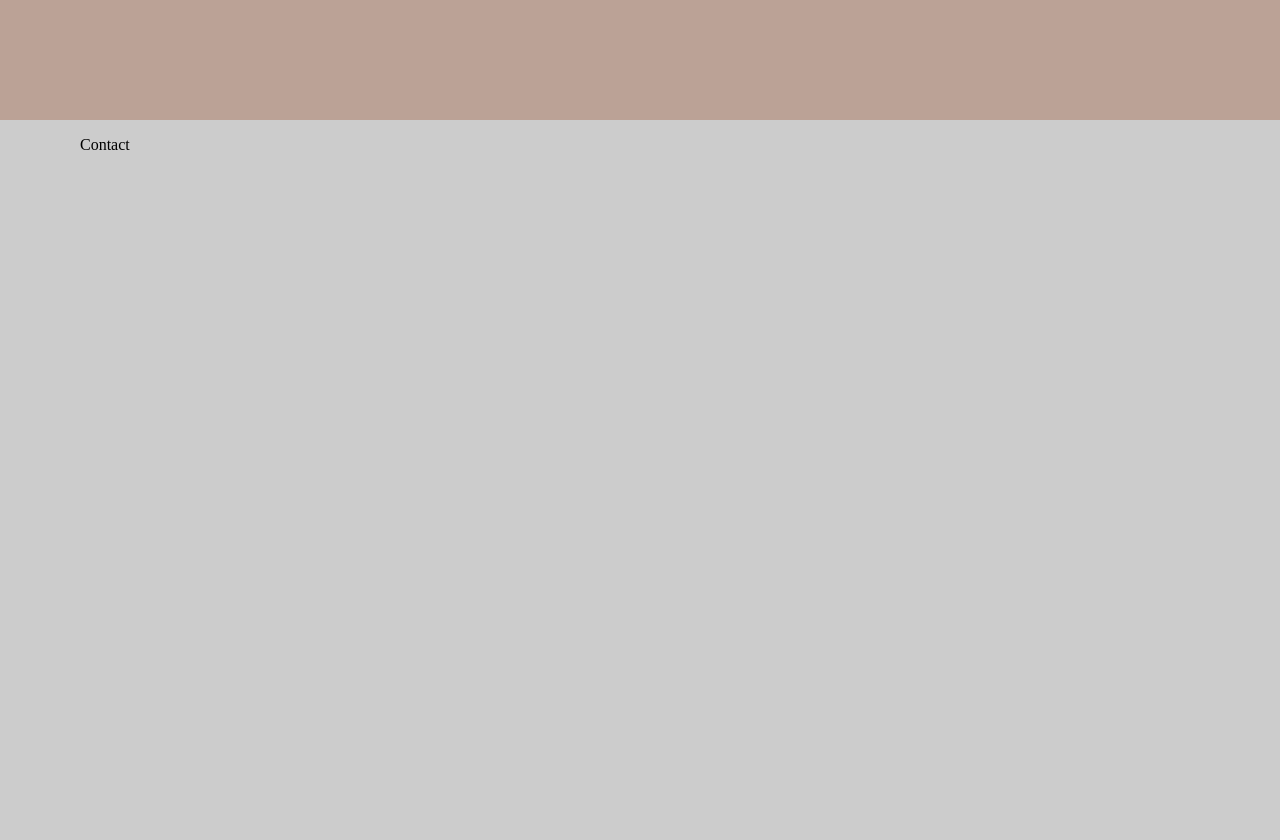
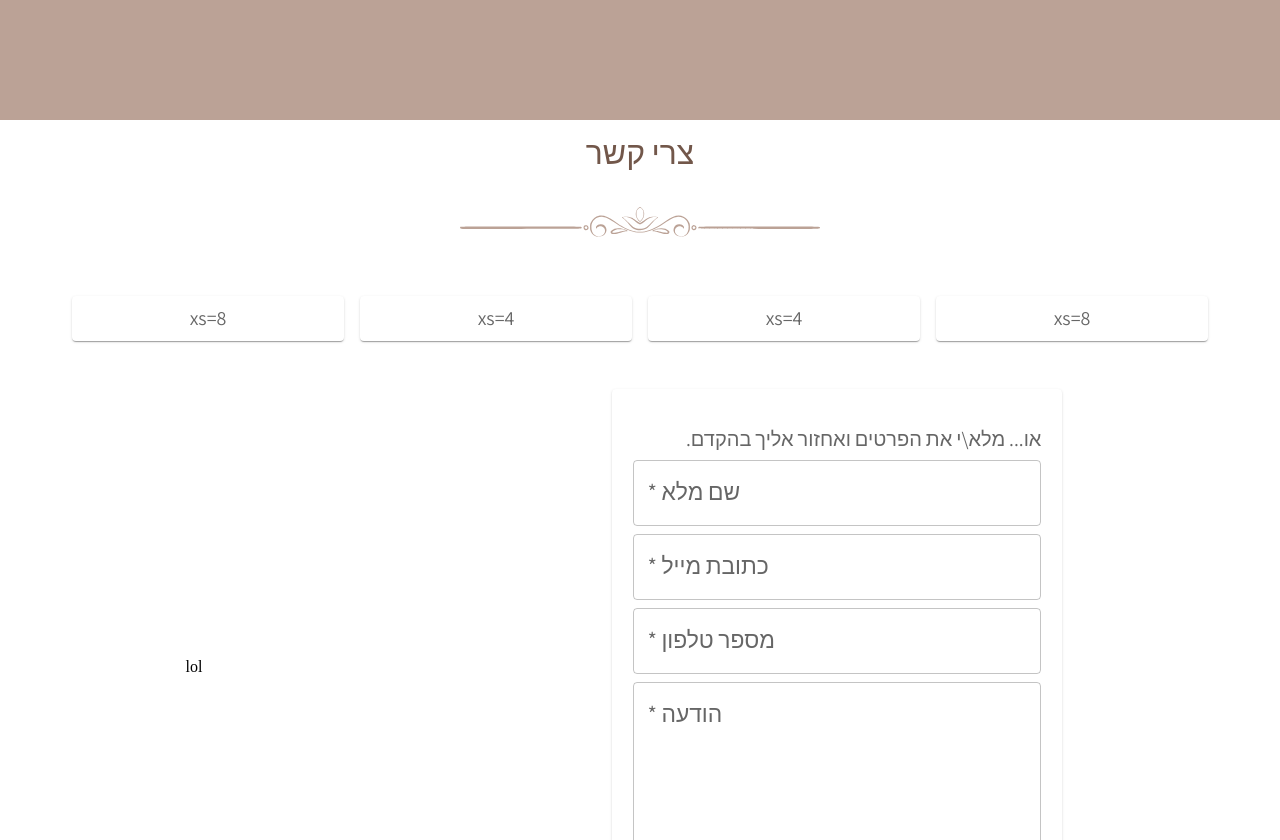
Before and after one commit to LiatPardoGrinbaum/Kohavit-front, a React (Create React App) app: page / in a window 1280 px wide. Shown: the part 1960-2800 px from the top of the page. Built offline with nearby package versions, Linux system fonts and the light colour scheme.

Commit message:
added contact section

```diff
--- a/src/components/Home/sections/About.tsx
+++ b/src/components/About/About.tsx
@@ -1,8 +1,8 @@
 import { Box, Container } from "@mui/material";
-import Paragraph from "../../../styles/Paragraph";
-import Title from "../../../styles/Title";
+import Paragraph from "../../styles/Paragraph";
+import Title from "../../styles/Title";
 // import { theme } from "../../../theme";
-import Divider from "../../Divider/Divider";
+import Divider from "../Divider/Divider";
 
 const About = () => {
   return (
@@ -17,11 +17,11 @@ const About = () => {
             padding: "0.5rem",
             direction: "rtl",
           }}>
-          <Title fontColor="secondary.main" fontSize="2rem">
+          <Title fontColor="primary.dark" fontSize="2rem">
             מה זה בעצם איפור קבוע?
           </Title>
           <Divider />
-          <Paragraph fontColor="secondary.main">
+          <Paragraph fontColor="primary.dark">
             <strong>לשנות תוכן!!</strong>
             איפור קבוע הוא אחד הטרנדים החמים ביותר כיום בעולם בכלל ובארץ בפרט, ואם תשאלו אותנו, הטרנד הזה לא הולך לשום
             מקום בזמן הקרוב. האיפור הקבוע, המכונה גם כטיפול מיקרופיגמנטציה, הוא טכניקה קוסמטית הפועלת בעזרת מכונת
--- a/src/components/Home/sections/AboutMe.tsx
+++ b/src/components/AboutMe/AboutMe.tsx
@@ -1,12 +1,12 @@
 import { Box, Container, Typography } from "@mui/material";
 // import Paragraph from "../../../styles/Paragraph";
-import Title from "../../../styles/Title";
-import DividerWhite from "../../Divider/DividerWhite";
-import { theme } from "../../../theme";
+import Title from "../../styles/Title";
+import DividerWhite from "../Divider/DividerWhite";
+import { theme } from "../../theme";
 
 const AboutMe = () => {
   return (
-    <Box minHeight="90vh" bgcolor="secondary.main">
+    <Box minHeight="90vh" bgcolor="primary.main">
       <Container>
         <Box
           sx={{
@@ -27,7 +27,7 @@ const AboutMe = () => {
               sx={{
                 width: "50%",
                 fontSize: "1.4rem",
-                color: "white",
+                color: "common.white",
 
                 [theme.breakpoints.down("sm")]: {
                   fontSize: "1.5rem",
--- /dev/null
+++ b/src/components/Contact/Contact.tsx
@@ -0,0 +1,45 @@
+import React from "react";
+import { Box, Container } from "@mui/material";
+import Title from "../../styles/Title";
+
+import Divider from "../Divider/Divider";
+import ContactForm from "./ContactForm";
+import ContactDivs from "./ContactDivs";
+
+const Contact = () => {
+  return (
+    <Box minHeight="100vh" bgcolor="common.white">
+      <Container>
+        <Box
+          sx={{
+            display: "flex",
+            justifyContent: "center",
+            alignItems: "center",
+            flexDirection: "column",
+            padding: "0.5rem",
+            direction: "rtl",
+            gap: "1rem",
+          }}>
+          <Title fontColor="primary.dark" fontSize="2rem">
+            צרי קשר
+          </Title>
+          <Divider />
+          <ContactDivs />
+          <Box sx={{ display: "flex", justifyContent: "space-between", alignItems: "center", width: "80%" }}>
+            <ContactForm />
+            <p>lol</p>
+          </Box>
+          <p>
+            Lorem ipsum dolor sit amet consectetur, adipisicing elit. Distinctio eum, iusto voluptates fugit quas
+            dolorem rerum ipsa quia totam quibusdam blanditiis dolores unde placeat quos commodi, rem, perferendis
+            sapiente repellat!Lorem Lorem ipsum dolor sit amet consectetur adipisicing elit. Eius quod maxime rem
+            corrupti? Vel officia, exercitationem ea voluptates, assumenda quod maiores quam enim nisi itaque illum
+            fugiat dolores hic similique.
+          </p>
+        </Box>
+      </Container>
+    </Box>
+  );
+};
+
+export default Contact;
--- /dev/null
+++ b/src/components/Contact/ContactDivs.tsx
@@ -0,0 +1,30 @@
+import { Grid, styled, Paper } from "@mui/material";
+
+const Item = styled(Paper)(({ theme }) => ({
+  backgroundColor: theme.palette.mode === "dark" ? "#1A2027" : "#fff",
+  ...theme.typography.body2,
+  padding: theme.spacing(1),
+  textAlign: "center",
+  color: theme.palette.text.secondary,
+}));
+
+const ContactDivs = () => {
+  return (
+    <Grid container spacing={2} sx={{ marginTop: "2rem", direction: { xs: "row", sm: "column" } }}>
+      <Grid item xs={12} sm={6} md={3}>
+        <Item>xs=8</Item>
+      </Grid>
+      <Grid item xs={12} sm={6} md={3}>
+        <Item>xs=4</Item>
+      </Grid>
+      <Grid item xs={12} sm={6} md={3}>
+        <Item>xs=4</Item>
+      </Grid>
+      <Grid item xs={12} sm={6} md={3}>
+        <Item>xs=8</Item>
+      </Grid>
+    </Grid>
+  );
+};
+
+export default ContactDivs;
--- /dev/null
+++ b/src/components/Contact/ContactForm.tsx
@@ -0,0 +1,62 @@
+import React from "react";
+import { Button, Card, CardContent, Grid, TextField, Typography } from "@mui/material";
+
+const ContactForm = () => {
+  return (
+    <Grid>
+      <Card style={{ maxWidth: 450, padding: "20px 5px", margin: "2rem" }}>
+        <CardContent>
+          <Typography variant="body2" color="textSecondary" component="p" gutterBottom>
+            או... מלא\י את הפרטים ואחזור אליך בהקדם.
+          </Typography>
+          <form>
+            <Grid container spacing={1}>
+              <Grid xs={12} item>
+                <TextField placeholder="שם מלא" label="שם מלא" variant="outlined" fullWidth required />
+              </Grid>
+
+              <Grid item xs={12}>
+                <TextField
+                  type="email"
+                  placeholder="כתובת מייל"
+                  label="כתובת מייל"
+                  variant="outlined"
+                  fullWidth
+                  required
+                />
+              </Grid>
+              <Grid item xs={12}>
+                <TextField
+                  type="number"
+                  placeholder="מספר טלפון"
+                  label="מספר טלפון"
+                  variant="outlined"
+                  fullWidth
+                  required
+                />
+              </Grid>
+              <Grid item xs={12}>
+                <TextField
+                  label="הודעה"
+                  multiline
+                  rows={4}
+                  placeholder="כתבי פה את ההודעה"
+                  variant="outlined"
+                  fullWidth
+                  required
+                />
+              </Grid>
+              <Grid item xs={12}>
+                <Button type="submit" variant="contained" color="primary" fullWidth>
+                  Submit
+                </Button>
+              </Grid>
+            </Grid>
+          </form>
+        </CardContent>
+      </Card>
+    </Grid>
+  );
+};
+
+export default ContactForm;
--- a/src/components/Home/Home.tsx
+++ b/src/components/Home/Home.tsx
@@ -105,7 +105,7 @@ const Home = () => {
             component="a"
             href="tel:+9720506225790"
             sx={{
-              backgroundColor: "primary.light",
+              backgroundColor: "secondary.main",
               marginTop: "1.2rem",
               width: "300px",
               [theme.breakpoints.down("sm")]: {
--- a/src/components/Home/sections/Contact.tsx
+++ /dev/null
@@ -1,14 +0,0 @@
-import React from "react";
-import { Box, Container } from "@mui/material";
-
-const Contact = () => {
-  return (
-    <Box minHeight="100vh" bgcolor="#ccc">
-      <Container>
-        <Box sx={{ padding: "1rem" }}>Contact</Box>
-      </Container>
-    </Box>
-  );
-};
-
-export default Contact;
--- a/src/components/Navbar/ButtonHashLink.tsx
+++ b/src/components/Navbar/ButtonHashLink.tsx
@@ -30,7 +30,7 @@ const ButtonHashLink = (props: LinkProps) => {
       component={NavHashLink}
       to={props.to}
       sx={buttonSX}
-      activeStyle={{ color: "white", background: theme.palette.primary.light }}
+      activeStyle={{ color: "white", background: theme.palette.secondary.main }}
       scroll={(el) => scrollWithOffset(el)}
       onClick={props.onClick}>
       {props.text}
--- a/src/pages/HomeMain.tsx
+++ b/src/pages/HomeMain.tsx
@@ -2,9 +2,9 @@ import React from "react";
 import { Box } from "@mui/material";
 import Home from "../components/Home/Home";
 import { SectionIdEnum } from "../types/SectionIdEnum";
-import About from "../components/Home/sections/About";
-import AboutMe from "../components/Home/sections/AboutMe";
-import Contact from "../components/Home/sections/Contact";
+import About from "../components/About/About";
+import AboutMe from "../components/AboutMe/AboutMe";
+import Contact from "../components/Contact/Contact";
 
 const sections = [
   {
--- a/src/pages/Treatments.tsx
+++ b/src/pages/Treatments.tsx
@@ -3,6 +3,9 @@ import { Box, styled, Typography } from "@mui/material";
 import bgtreatments from "../assets/bgtreatments.png";
 import { Container } from "@mui/material";
 import TreatmentCard from "../components/TreatmentCard/TreatmentCard";
+import Title from "../styles/Title";
+import Divider from "../components/Divider/Divider";
+import DividerWhite from "../components/Divider/DividerWhite";
 
 const MainBox = styled(Box)(({ theme }) => ({
   display: "flex",
@@ -63,6 +66,7 @@ const Treatments = () => {
             display: "flex",
             justifyContent: "center",
             alignItems: "center",
+            flexDirection: "column",
             backgroundImage: `url(${bgtreatments})`,
             backgroundRepeat: "no-repeat",
             backgroundPosition: "center",
@@ -70,12 +74,28 @@ const Treatments = () => {
             width: "100%",
             height: "100%",
           }}>
-          <Typography variant="h2" fontWeight="500" sx={{ textShadow: "2px 2px 5px white" }}>
+          {" "}
+          <DividerWhite />
+          <Typography color="primary.dark" variant="h2" fontWeight="600" sx={{ textShadow: "2px 2px 5px #fff" }}>
             טיפולים
           </Typography>
+          <DividerWhite />
         </Box>
       </MainBox>
-      <Container maxWidth="xl" sx={{ background: "white", padding: "32px", display: "flex", justifyContent: "center" }}>
+      <Container
+        maxWidth="xl"
+        sx={{
+          background: "white",
+          padding: "32px",
+          display: "flex",
+          justifyContent: "center",
+          alignItems: "center",
+          flexDirection: "column",
+        }}>
+        <Title fontColor="primary.dark" fontSize="2rem">
+          הטיפולים שלנו
+        </Title>
+        <Divider />
         <TreatmentsBox>
           <TreatmentCard></TreatmentCard>
           <TreatmentCard></TreatmentCard>
--- a/src/theme.ts
+++ b/src/theme.ts
@@ -1,15 +1,21 @@
 import { createTheme } from "@mui/material";
 export const theme = createTheme({
   palette: {
+    common: {
+      black: "#000",
+      white: "#fff",
+    },
     primary: {
       // main: "#72574a",
       // main: "#703b39",
-      main: "#ad608c",
-      light: "#cc7c9f",
+      // main: "#ad608c", //dark pink
+      // light: "#cc7c9f", //light pink
+      main: "#bba296",
+      dark: "#72574a",
     },
     secondary: {
-      main: "#bba296",
-      light: "#df9e9e",
+      main: "#cc7c9f",
+      dark: "#ad608c",
     },
 
     error: {
```
Also changed, not shown: src/assets/svg/divider.svg.
